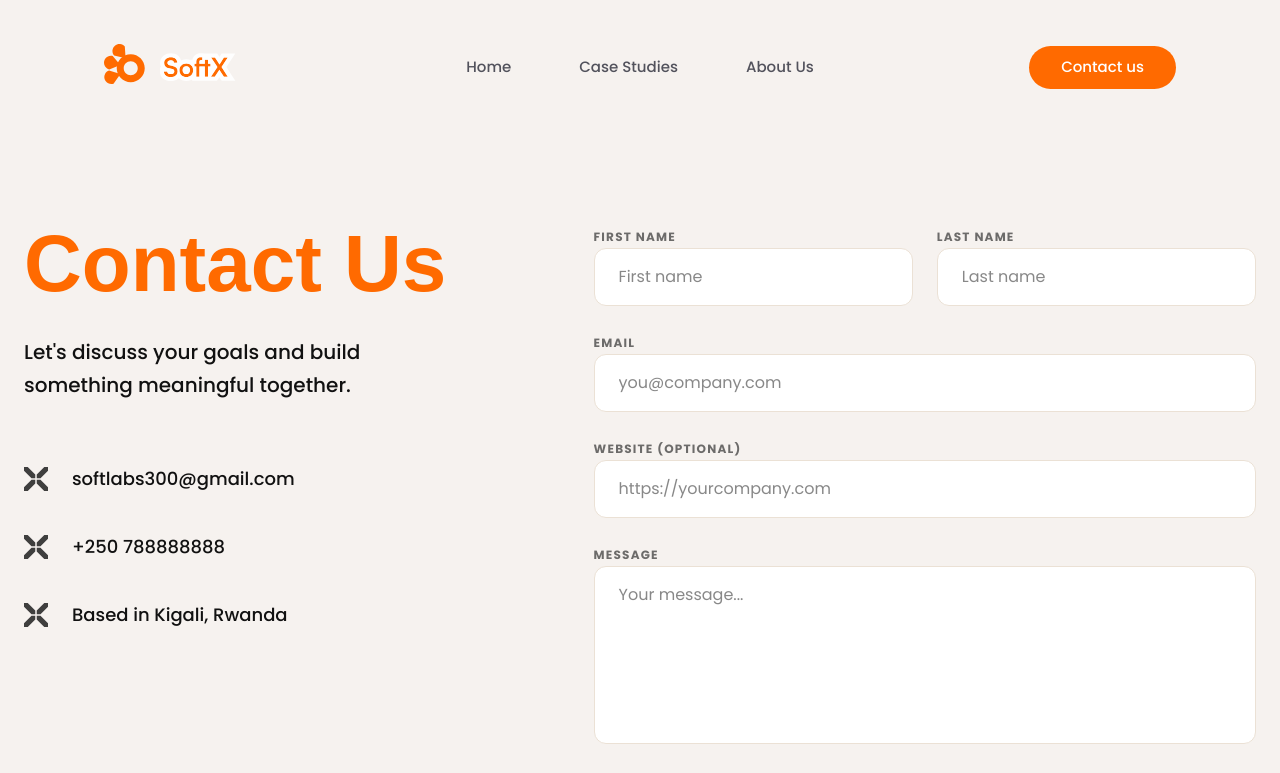
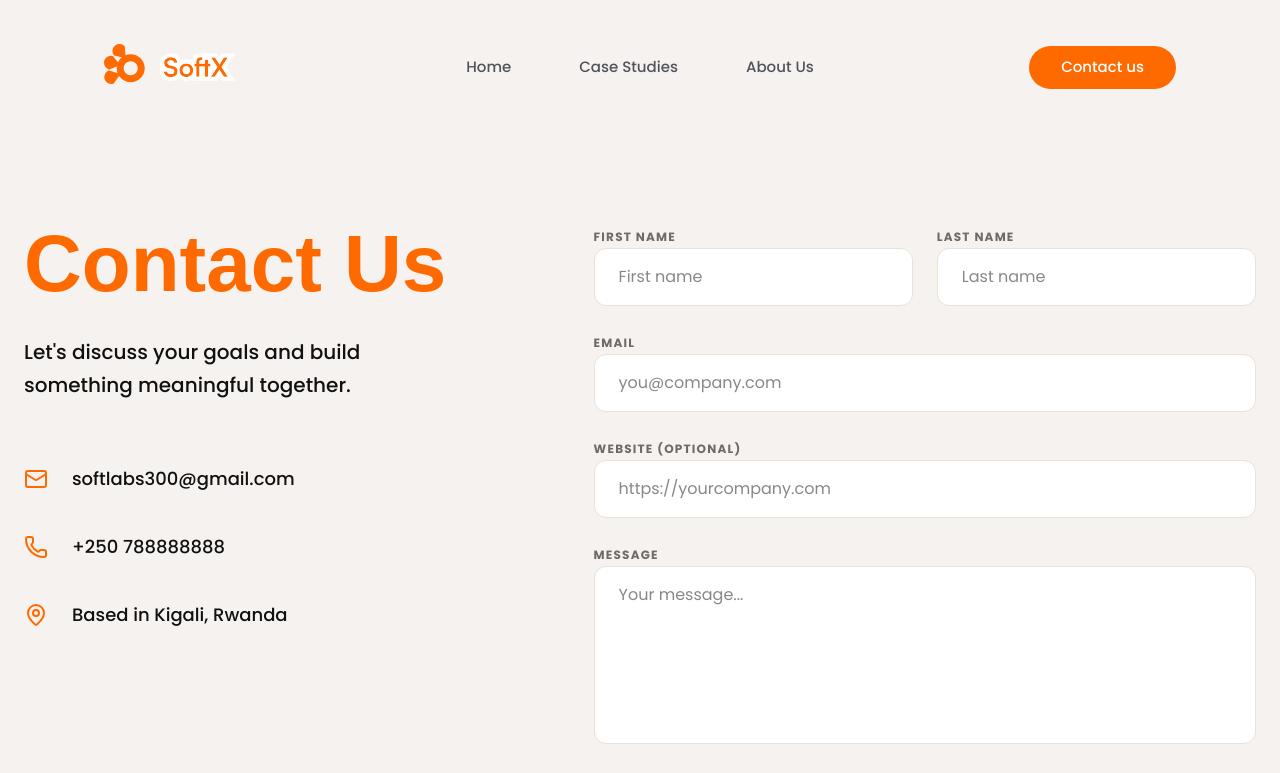
Before and after one commit to cal250/SoftX, a Next.js app: page /contact in a window 1280 px wide. Shown: the top 773 px of the page. Built offline with nearby package versions, Linux system fonts and the light colour scheme.

Commit message:
feat:contact icon

```diff
--- a/src/app/contact/page.tsx
+++ b/src/app/contact/page.tsx
@@ -1,6 +1,7 @@
 "use client";
 
 import { useState, FormEvent } from "react";
+import { Mail, Phone, MapPin } from "lucide-react";
 import Footer from "@/components/Footer";
 
 // --- Sanitization & Validation Helpers ---
@@ -87,24 +88,6 @@ function validate(fields: {
 
   return errors;
 }
-
-// --- Components ---
-
-const SoftXMark = () => (
-  <svg
-    width="24"
-    height="24"
-    viewBox="0 0 30 30"
-    fill="none"
-    xmlns="http://www.w3.org/2000/svg"
-    className="text-[#111111]/80"
-  >
-    <path
-      d="M14.0625 15.9375V20.625L4.6875 30H0V25.3125L9.375 15.9375H14.0625ZM30 25.3125V30H25.3125L15.9375 20.625V15.9375H20.625L30 25.3125ZM14.0625 9.375V14.0625H9.375L0 4.6875V0H4.6875L14.0625 9.375ZM30 4.6875L20.625 14.0625H15.9375V9.375L25.3125 0H30V4.6875Z"
-      fill="currentColor"
-    />
-  </svg>
-);
 
 export default function Contact() {
   const [firstName, setFirstName] = useState("");
@@ -194,7 +177,7 @@ export default function Contact() {
 
             <div className="space-y-10">
               <div className="flex items-center gap-6">
-                <SoftXMark />
+                <Mail size={24} className="text-[#FF6A00]" />
                 <span
                   className="text-[#111111] text-lg font-medium"
                   style={{ fontFamily: "var(--font-poppins), sans-serif" }}
@@ -204,7 +187,7 @@ export default function Contact() {
               </div>
 
               <div className="flex items-center gap-6">
-                <SoftXMark />
+                <Phone size={24} className="text-[#FF6A00]" />
                 <span
                   className="text-[#111111] text-lg font-medium"
                   style={{ fontFamily: "var(--font-poppins), sans-serif" }}
@@ -214,7 +197,7 @@ export default function Contact() {
               </div>
 
               <div className="flex items-center gap-6">
-                <SoftXMark />
+                <MapPin size={24} className="text-[#FF6A00]" />
                 <span
                   className="text-[#111111] text-lg font-medium"
                   style={{ fontFamily: "var(--font-poppins), sans-serif" }}
```
